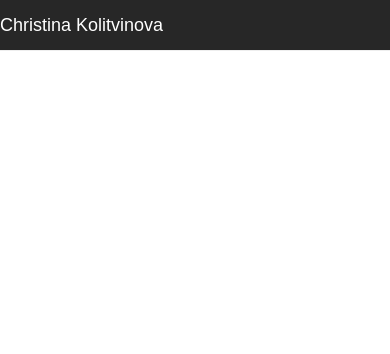
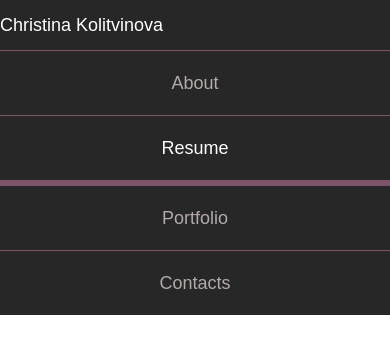
Before and after one commit to kriistenn/resume, a React (Create React App) app: page /resume in a window 390 px wide. Shown: the top 354 px of the page. Built offline with nearby package versions, Linux system fonts and the light colour scheme; a web font is replaced by a local one.

Commit message:
navbar-fix

```diff
--- a/src/components/Nav/index.js
+++ b/src/components/Nav/index.js
@@ -11,7 +11,6 @@ const navItems = [
 
 function Nav() {
     return (
-        <div className={style['mobile-visible']}>
             <div className={style['div-nav']}>
             <div className={style['photo-name']}>
                 <div className={style.image}>
@@ -33,7 +32,7 @@ function Nav() {
                 ))
             }
         </div>
-        </div>
+
     )
 }
 
--- a/src/components/Nav/nav.module.css
+++ b/src/components/Nav/nav.module.css
@@ -4,7 +4,6 @@
     height: 100vh;
     line-height: 1.5em;
     overflow: hidden;
-    position: fixed;
 
 }
 
@@ -21,10 +20,15 @@
 }
 
 .activeLink {
-    color: #ccc;
+    color: var(--color-white-grey);
     background-color: var(--color-gren-white);
     text-decoration: none;
     border-right: 5px solid var(--color-border);
+}
+
+.nav-icon:hover{
+    border-right: 5px solid var(--color-border);
+    color: var(--color-white-smoke) ;
 }
 
 .image {
@@ -60,16 +64,13 @@ h1{
 
 @media only screen and (max-width: 991px) {
     .div-nav {
+        overflow: visible;
         position: fixed;
         width: 100%;
         height: 50px;
         border-bottom: 1px solid #eee;
         background-color: var(--color-nav-bg);
         z-index: 1000;
-    }
-    .mobile-visible {
-        display: block;
-        visibility: visible;
     }
     .name {
         display: inline-block;
@@ -83,4 +84,17 @@ h1{
         display: none;
     }
 
+    .nav-icon {
+        background-color: var(--color-nav-bg);
+    }
+    .nav-icon:hover{
+        border-bottom: 5px solid var(--color-border);
+        border-right: none;
+        color: var(--color-white-grey);
+    }
+    .activeLink {
+        border-bottom: 5px solid var(--color-border);
+        border-right: none;
+        color: var(--color-white-grey);
+    }
 }
--- a/src/components/pagewrapper/page.module.css
+++ b/src/components/pagewrapper/page.module.css
@@ -1,4 +1,9 @@
 .page{
     display: flex;
+}
 
+@media only screen and(max-width: 991px){
+    .page {
+        flex-direction: column;
+    }
 }
```
